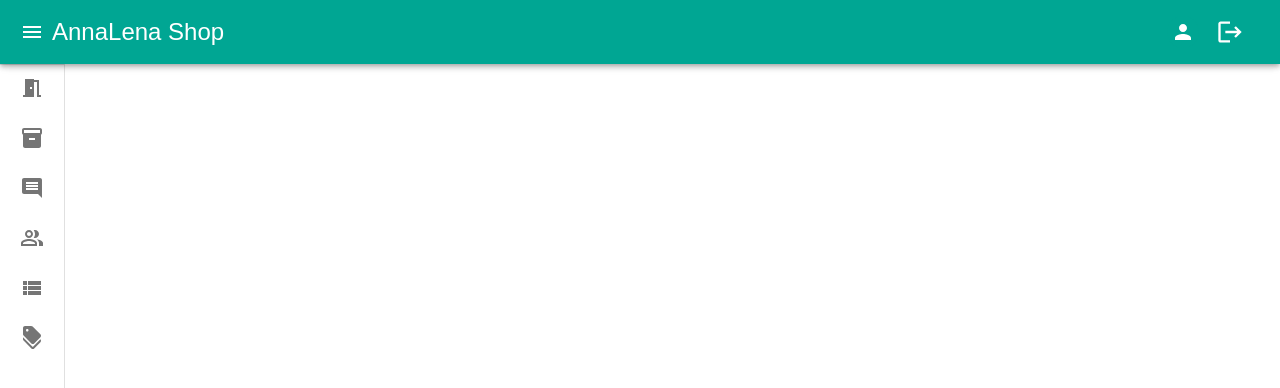
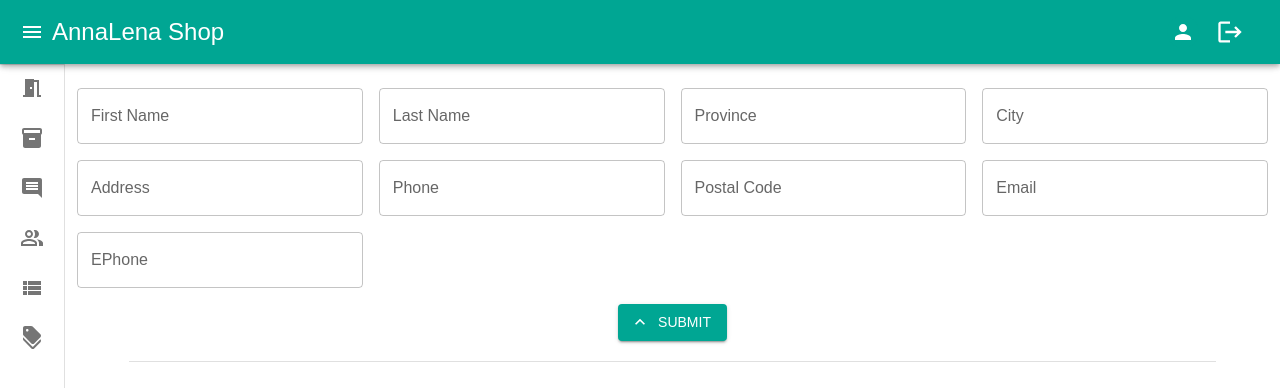
Before and after one commit to alirezamirahmadi/Store-CMS, a React (Vite) app: page /users in a window 1280 px wide. Shown: the top 388 px of the page. Built offline with nearby package versions, Linux system fonts and the light colour scheme.

Commit message:
feat: add usermodify component

```diff
--- a/src/assets/data/Data.tsx
+++ b/src/assets/data/Data.tsx
@@ -7,6 +7,7 @@ import DiscountIcon from '@mui/icons-material/Discount';
 
 import type { MenuType } from "../../type/HomeType";
 import type { ProductCategoryType, ProductType } from '../../type/ProductType';
+import { UserType } from '../../type/UserType';
 
 const MenuData: MenuType[] = [
   { id: 1, title: 'Home', icon: <MeetingRoomIcon fontSize='medium' color='inherit' />, href: '/home' },
@@ -31,6 +32,13 @@ const ProductData: ProductType[] = [
   { id: '6', category: { id: '3', title: 'Monitor' }, title: 'LG 20', image: 'logo192.png', price: 130, stock: 34 },
 ]
 
+const UserData: UserType[] = [
+  { id: '1', firstName: 'Anna', lastName: 'Mirahmadi', province: 'Kerman', city: 'Kerman', address: 'Shariati St', phone: '09139875583', postalCode: '6587-6587', email: 'kerman@yahoo.com', ePhone: '09139876543', description: 'beautiful' },
+  { id: '2', firstName: 'Lena', lastName: 'Mirahmadi', province: 'Kerman', city: 'Kerman', address: 'Shariati St', phone: '09139875583', postalCode: '6587-6587', email: 'kerman@yahoo.com', ePhone: '09139876543', description: 'beautiful' },
+  { id: '3', firstName: 'Fakhri', lastName: 'Khorasani', province: 'Kerman', city: 'Kerman', address: 'Shariati St', phone: '09139875583', postalCode: '6587-6587', email: 'kerman@yahoo.com', ePhone: '09139876543', description: 'beautiful' },
+  { id: '4', firstName: 'Alireza', lastName: 'Mirahmadi', province: 'Kerman', city: 'Kerman', address: 'Shariati St', phone: '09139875583', postalCode: '6587-6587', email: 'kerman@yahoo.com', ePhone: '09139876543', description: 'beautiful' },
+]
+
 export {
-  MenuData, ProductCategoryData, ProductData
+  MenuData, ProductCategoryData, ProductData, UserData
 }
--- a/src/components/product/modifyButton/ModifyButton.tsx
+++ b/src/components/product/modifyButton/ModifyButton.tsx
@@ -30,12 +30,14 @@ export default function ModifyButton({ rowData }: { value: string, onChange: (ev
 
   return (
     <>
+      <div className="flex">
         <IconButton color="primary" onClick={handleEdit} title="Edit">
           <AppRegistrationIcon />
         </IconButton>
         <IconButton color="primary" onClick={handleDelete} title="Delete">
           <DeleteIcon />
         </IconButton>
+      </div>
       {showEditModal && <Modal title='Modify Product' children={<ProductModify product={rowData} />} buttons={[{ id: '1', title: 'Cancel', onClick: closeModal }]} />}
       {showDeleteModal && <Modal title="Delete Product" message={`Are you sure you want to delete "${rowData.title}" ?`} buttons={[{ id: '1', title: 'Cancel', onClick: closeModal }, { id: '2', title: 'Delete', variant: 'outlined', onClick: deleteProduct }]} />}
     </>
--- /dev/null
+++ b/src/components/users/userModify/UserModify.tsx
@@ -0,0 +1,56 @@
+import { useState } from "react";
+import { TextField, Button, Typography } from "@mui/material";
+import KeyboardArrowUpOutlinedIcon from '@mui/icons-material/KeyboardArrowUpOutlined';
+
+import { UserType } from "../../../type/UserType";
+
+
+export default function UserModify({ user }: { user?: UserType }): React.JSX.Element {
+
+  const [firstName, setFirstName] = useState<string>(user?.firstName ?? '');
+  const [lastName, setLastName] = useState<string>(user?.lastName ?? '');
+  const [province, setProvince] = useState<string>(user?.province ?? '');
+  const [city, setCity] = useState<string>(user?.city ?? '');
+  const [address, setAddress] = useState<string>(user?.address ?? '');
+  const [phone, setPhone] = useState<string>(user?.phone ?? '');
+  const [postalCode, setPostalCode] = useState<string>(user?.postalCode ?? '');
+  const [email, setEmail] = useState<string>(user?.email ?? '');
+  const [ePhone, setEPhone] = useState<string>(user?.ePhone ?? '');
+
+  const emptyTextField = () => {
+    setFirstName('');
+    setLastName('');
+    setProvince('');
+    setCity('');
+    setAddress('');
+    setPhone('');
+    setPostalCode('');
+    setEmail('');
+    setEPhone('');
+  }
+
+  const submitUser = () =>{
+    emptyTextField();
+  }
+
+  return (
+    <>
+      <form className="mt-8">
+        <div className="grid grid-cols-1 md:grid-cols-2 lg:grid-cols-3 xl:grid-cols-4 2xl:grid-cols-5 px-2 gap-4 items-center justify-center">
+          <TextField value={firstName} onChange={() => setFirstName} variant="outlined" label={<Typography variant="body1">First Name</Typography>} />
+          <TextField value={lastName} onChange={() => setLastName} variant="outlined" label={<Typography variant="body1">Last Name</Typography>} />
+          <TextField value={province} onChange={() => setProvince} variant="outlined" label={<Typography variant="body1">Province</Typography>} />
+          <TextField value={city} onChange={() => setCity} variant="outlined" label={<Typography variant="body1">City</Typography>} />
+          <TextField value={address} onChange={() => setAddress} variant="outlined" label={<Typography variant="body1">Address</Typography>} />
+          <TextField value={phone} onChange={() => setPhone} variant="outlined" label={<Typography variant="body1">Phone</Typography>} />
+          <TextField value={postalCode} onChange={() => setPostalCode} variant="outlined" label={<Typography variant="body1">Postal Code</Typography>} />
+          <TextField value={email} onChange={() => setEmail} variant="outlined" label={<Typography variant="body1">Email</Typography>} />
+          <TextField value={ePhone} onChange={() => setEPhone} variant="outlined" label={<Typography variant="body1">EPhone</Typography>} />
+        </div>
+        <div className="flex flex-wrap justify-center mt-4">
+          <Button variant="contained" onClick={submitUser} startIcon={<KeyboardArrowUpOutlinedIcon />}>Submit</Button>
+        </div>
+      </form>
+    </>
+  )
+}
--- a/src/pages/products/Products.tsx
+++ b/src/pages/products/Products.tsx
@@ -26,10 +26,7 @@ export default function Products(): React.JSX.Element {
   return (
     <>
       <ProductModify />
-      <div className="container mx-auto">
-
-        <Divider sx={{ my: '20px' }} />
-      </div>
+      <Divider sx={{ my: '20px', width: '90%', mx: 'auto' }} />
       <ReactDataTable rows={ProductData} columns={columns} />
     </>
   )
--- /dev/null
+++ b/src/pages/users/Users.tsx
@@ -0,0 +1,12 @@
+import { Divider } from "@mui/material";
+
+import UserModify from "../../components/users/userModify/UserModify";
+
+export default function Users(): React.JSX.Element {
+  return (
+    <>
+      <UserModify />
+      <Divider sx={{ my: '20px', width: '90%', mx: 'auto' }} />
+    </>
+  )
+}
--- a/src/route/Route.tsx
+++ b/src/route/Route.tsx
@@ -1,8 +1,10 @@
-import Products from "../pages/products/Products"
+import Products from "../pages/products/Products";
+import Users from "../pages/users/Users";
 
 const routes = [
     {path:'/', element:<div />},
     {path:'/products', element:<Products />},
+    {path:'/users', element:<Users />},
 ]
 
 export default routes
--- /dev/null
+++ b/src/type/UserType.tsx
@@ -0,0 +1,19 @@
+
+
+type UserType = {
+  id: string,
+  firstName: string,
+  lastName: string,
+  province?: string,
+  city?: string,
+  address?: string,
+  phone: string,
+  postalCode?: string,
+  email?: string,
+  ePhone?: string,
+  description?: string,
+}
+
+export type {
+  UserType
+}
```
Lines whose indentation alone changed are shown as unchanged.
